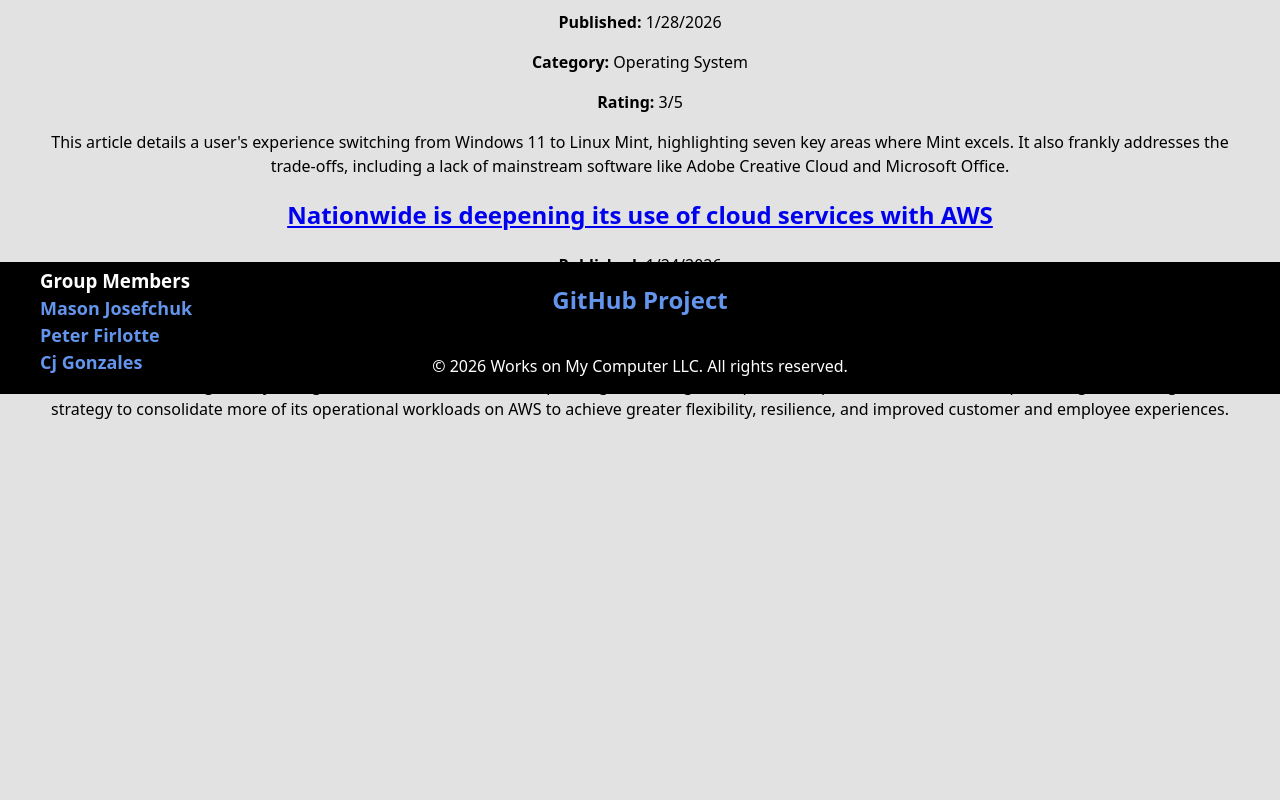
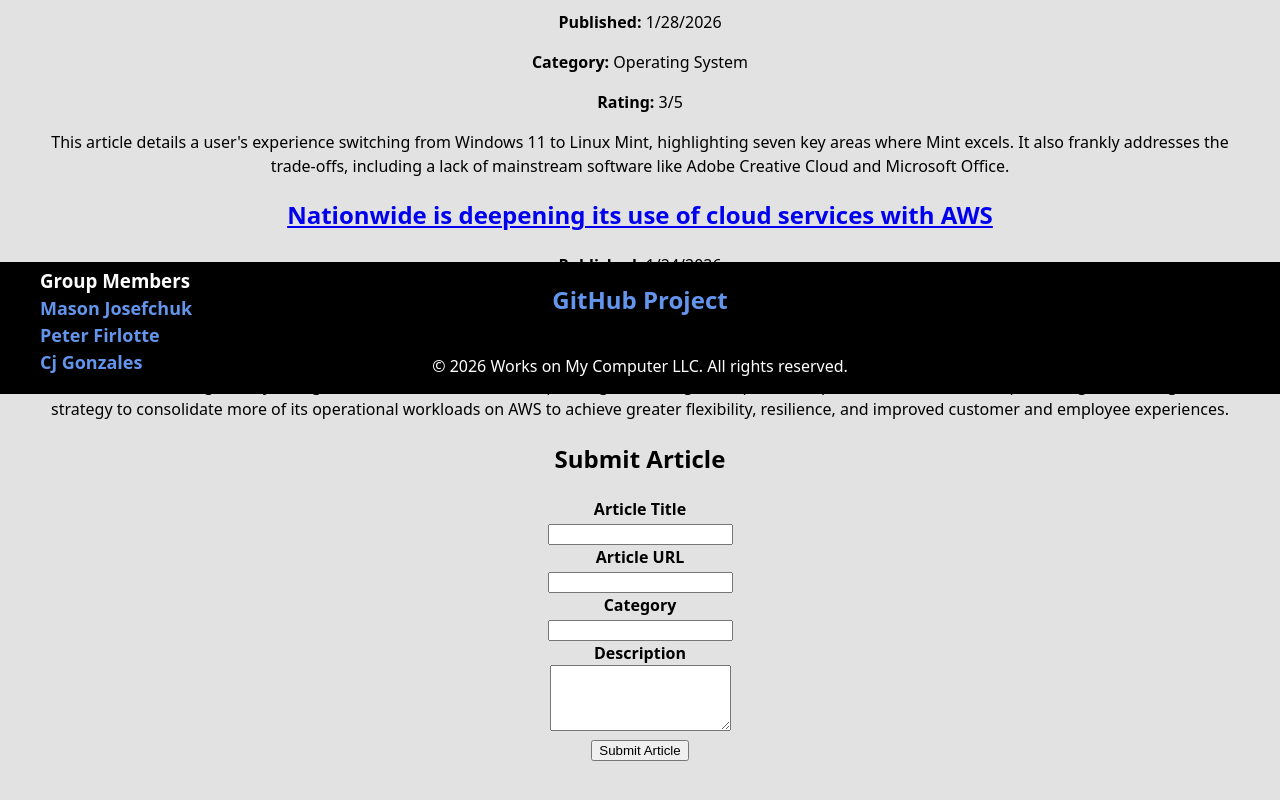
Before and after one commit to pfirlotte-rrc/COMP-4002-Project, a React (Vite) app: page /recent in a window 1280 px wide. Shown: the part 406-1206 px from the top of the page. Before the commit the page ends 883 px from the top, so only its background shows below. Built offline with nearby package versions, Linux system fonts and the light colour scheme.

Commit message:
Added a form section for users to submit new news articles they find.

```diff
--- a/src/components/pages/Recent.tsx
+++ b/src/components/pages/Recent.tsx
@@ -1,3 +1,4 @@
+import { useState } from "react"
 
 // Interface that enforces data integrity for any Articles being listed on the site.
 interface Article {
@@ -32,10 +33,15 @@ const listOfArticles: Article[] = [
 ];
 
 function Recent() {
+    const handleSubmit = (event: React.FormEvent<HTMLFormElement>) => {
+    event.preventDefault();
+    alert('Thank you! Your article has been submitted for review.');
+    event.currentTarget.reset();
+    };
     return (
         <>
             <section>
-                <h1>Recently Uploaded Articles</h1>
+                <h1 style={{ color: "black"}}>Recently Uploaded Articles</h1>
                 <div className="article-list">
                     {listOfArticles.map((article, index) => (
                         <div key={index} className="article-card" style={{ color: "black"}}>
@@ -55,6 +61,34 @@ function Recent() {
                     ))}
                 </div>
             </section>
+
+            <section>
+                <h1 style={{ color: "black"}}>Submit Article</h1>
+                <form onSubmit={handleSubmit}>
+                    <div>
+                        <label style={{color: "black"}}><strong>Article Title </strong></label><br />
+                        <input type="text" name="title" required />
+                    </div>
+
+                    <div>
+                        <label style={{color: "black"}}><strong>Article URL </strong></label><br />
+                        <input type="url" name="url" required />
+                    </div>
+
+                    <div>
+                        <label style={{color: "black"}}><strong>Category </strong></label><br />
+                        <input type="text" name="category" required />
+                    </div>
+
+                    <div>
+                        <label style={{color: "black"}}><strong>Description </strong></label><br />
+                        <textarea name="description" required rows={4}></textarea>
+                    </div>
+
+                    <button type="submit">Submit Article</button>
+                    <div style={{ height: '100px' }}></div>
+                </form>
+            </section>
         </>
     );
 }
```
